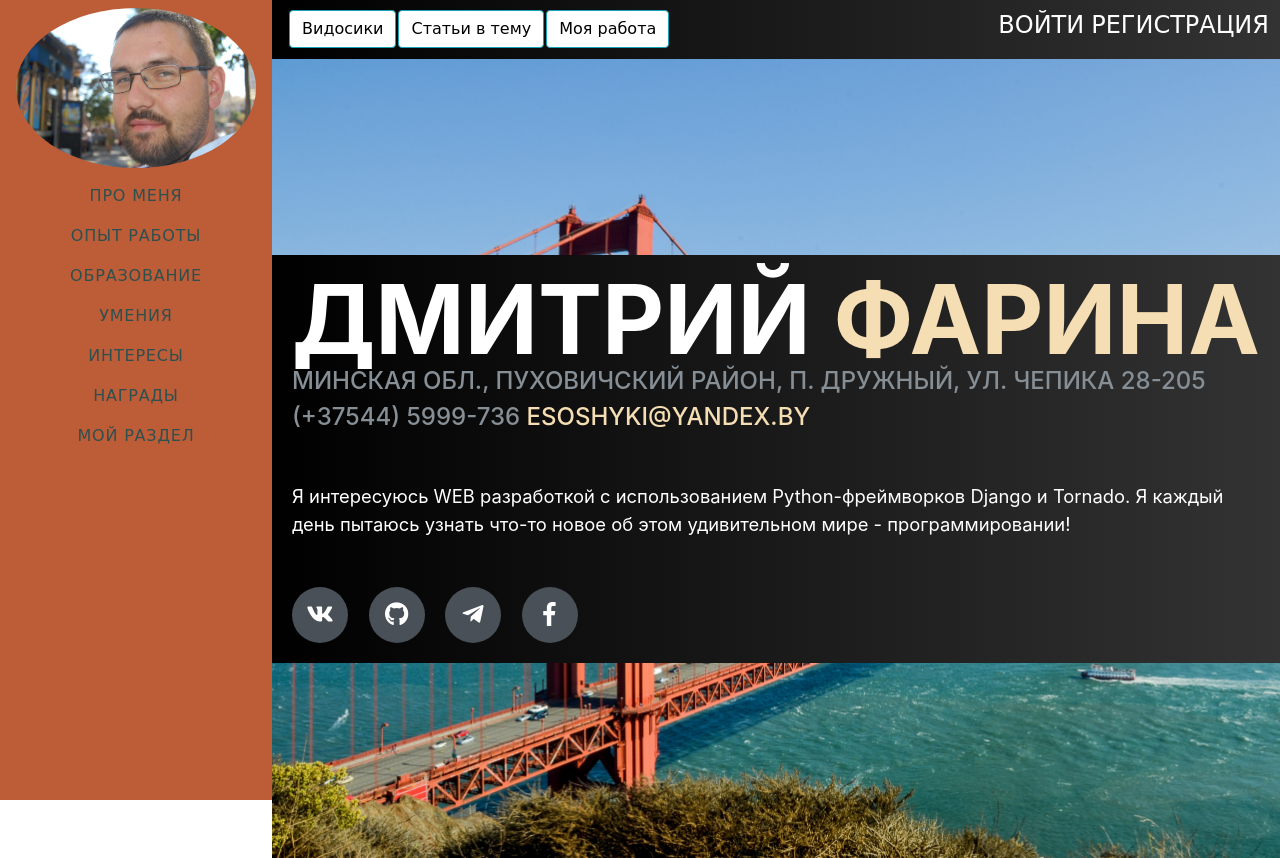
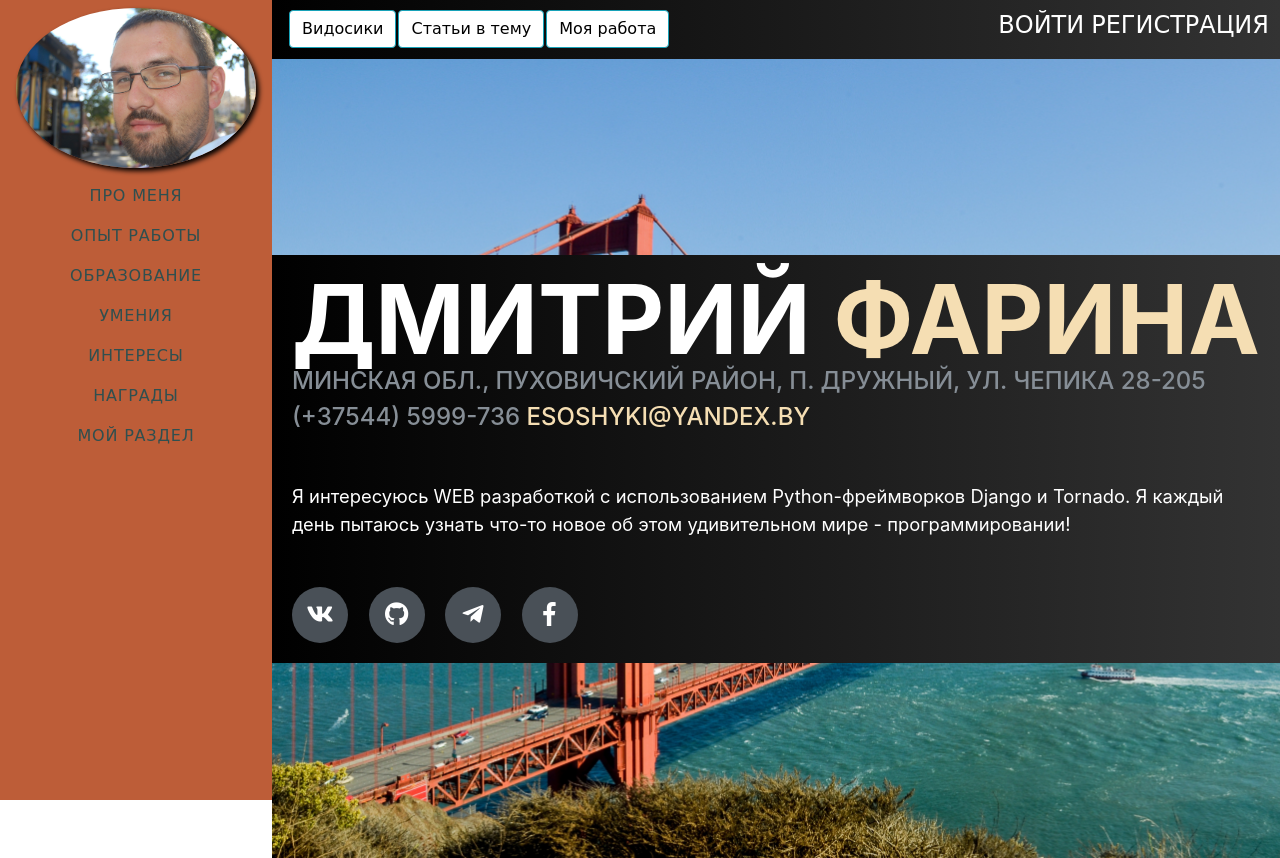
Before and after one commit to esoshyki/shykisite, a Django app: page / in a window 1280 px wide, with the pointer over the restyled element. Shown: the top 858 px of the page. Run offline with Django 3.2, Linux system fonts and the light colour scheme; some libraries are stand-ins or nearby versions; some web fonts are replaced.

```diff
--- a/main/static/css/style.css
+++ b/main/static/css/style.css
@@ -25,6 +25,12 @@ body a {
 
 .container-fluid {
     background: linear-gradient(to right, black, #333333) !important;
+}
+
+.img-fluid:hover {
+    size: 50px;
+    box-shadow: 3px 3px 5px black;
+    transition: 1 ease-in
 }
 
 nav {
@@ -181,4 +187,5 @@ nav {
     border: none !important;
     background-position-y: 0 !important;
     max-width: 100% !important;
+
 }
```
Also changed, not shown: db.sqlite3, js.py (line endings or trailing spaces).
